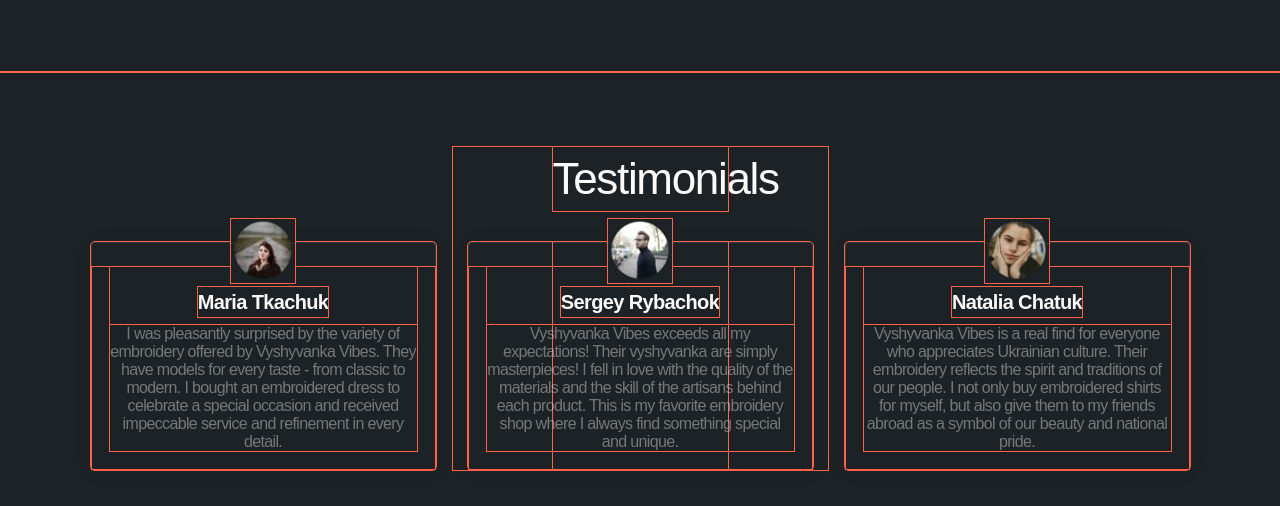
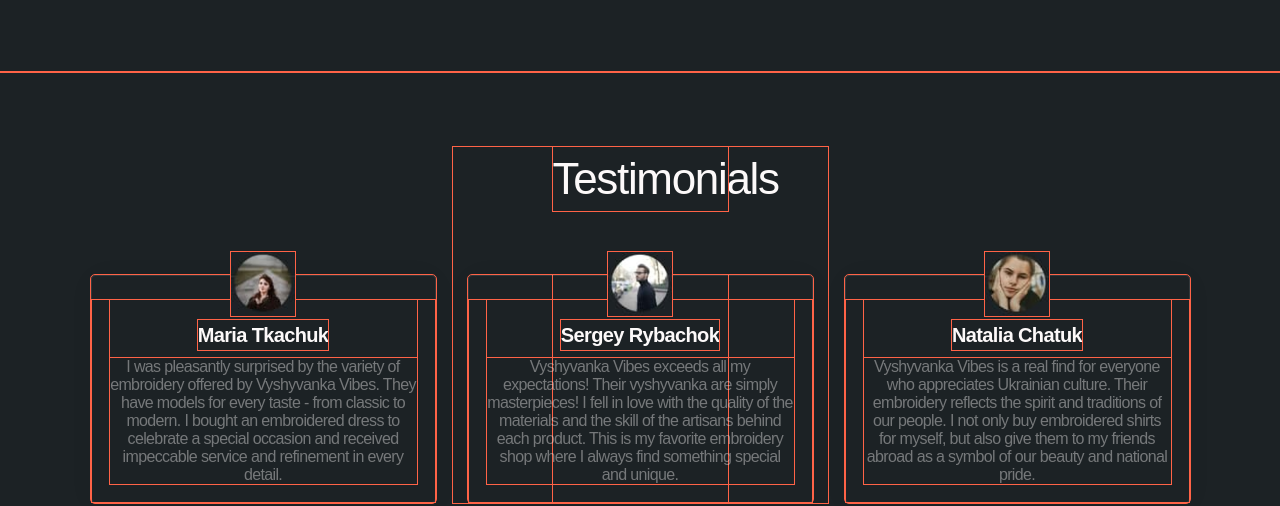
Before and after one commit to GoitStudentsWorks/96_html-css_ElizabethBil, a website built with Vite: page src/index.html in a window 1280 px wide. Shown: the part 2073-2579 px from the top of the page. Built offline with nearby package versions, Linux system fonts and the light colour scheme; files whose address does not match are found by name.

Commit message:
Merge css file

```diff
--- a/src/css/testimonials.css
+++ b/src/css/testimonials.css
@@ -4,10 +4,6 @@
 }
 
 @media screen and (min-width: 375px) {
-  /* .testimonials-section {
-    padding: 80px 0;
-  } */
-
   .testimonials-title {
     margin-bottom: 31px;
     text-align: left;
@@ -63,13 +59,10 @@
 }
 
 @media screen and (min-width: 768px) {
-<<<<<<< Updated upstream
   .testimonials-title {
     margin-bottom: 64px;
     text-align: left;
   }
-=======
->>>>>>> Stashed changes
   .testimonials-list .testimonials-list-item:not(:first-child) {
     display: flex;
   }
```
